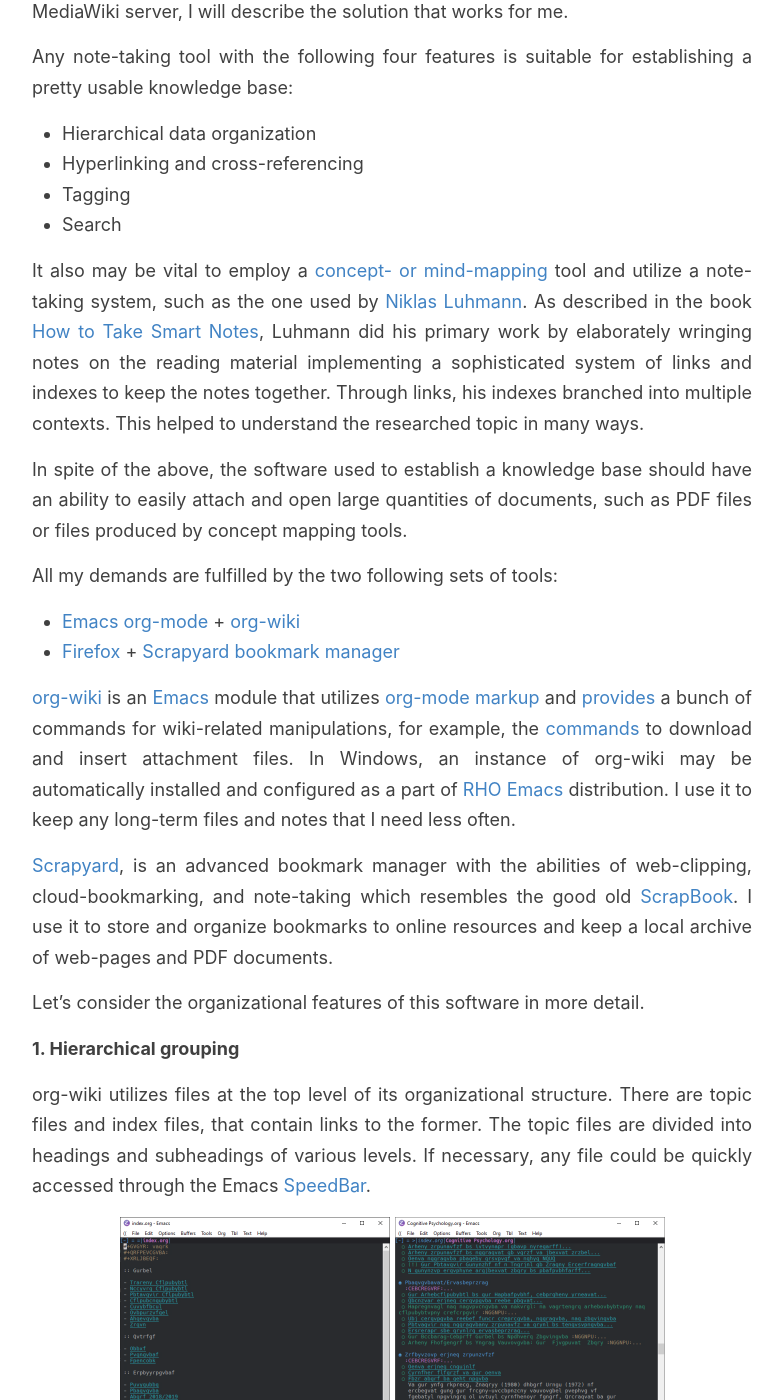
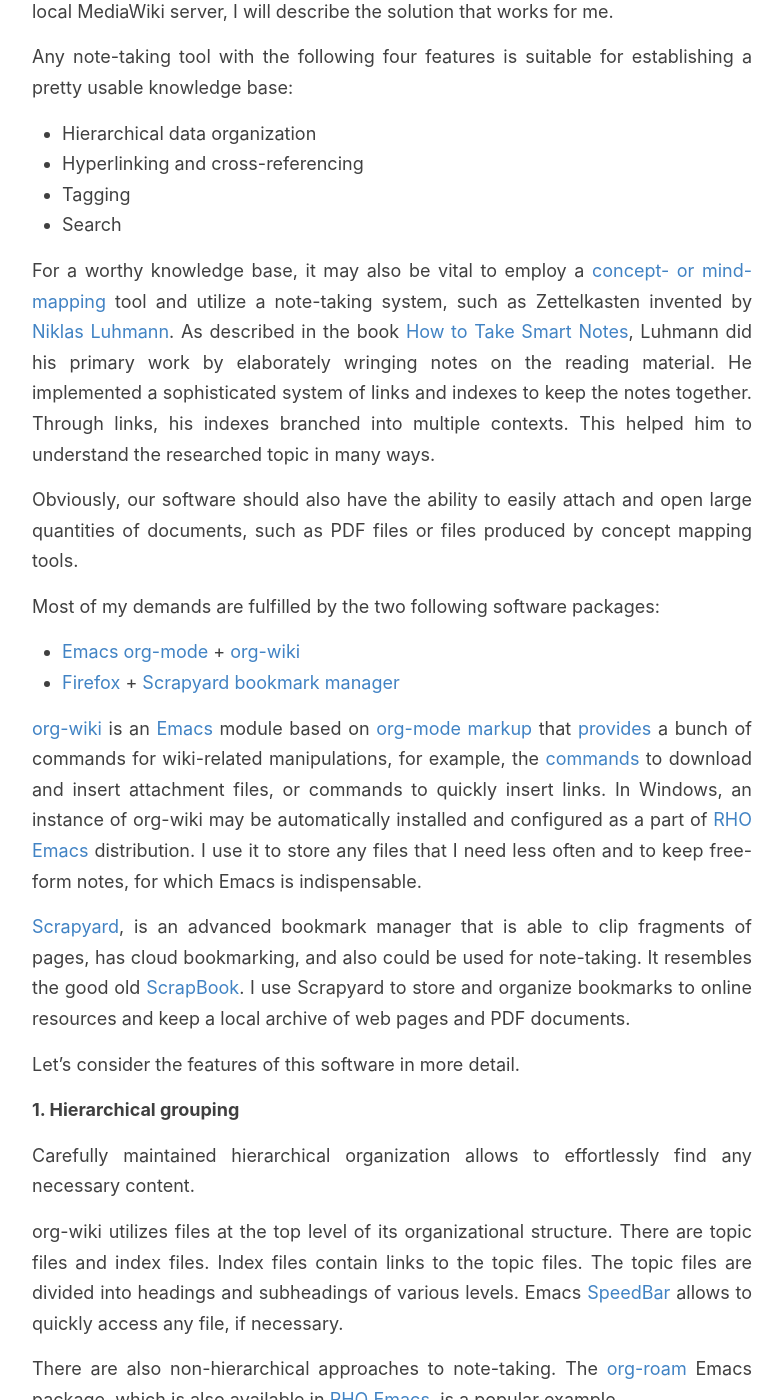
Before and after one commit to GChristensen/posts, a Jekyll site: the page built from _posts/2020-03-25-creating-personal-knowledge-base.md, in a window 1280 px wide and 1400 px high, scrolled down 353 px. Shown: the whole window, without its empty margins (248-1031 px from the left). Built offline with Jekyll 4.4.1, drawn with Linux system fonts in a browser that asks for light colours; some of the changed text lies outside the part shown.

Commit message:
post edit

````diff
--- a/_posts/2020-03-25-creating-personal-knowledge-base.md
+++ b/_posts/2020-03-25-creating-personal-knowledge-base.md
@@ -5,7 +5,7 @@
 ---
 
 Despite that there are gigabytes of writings on this topic, ranging
-from the recipes of managing a bunch of markdown files on GitHub to
+from the recipes for managing a bunch of markdown files on GitHub to
 the manuals for setting up a local MediaWiki server, I will describe
 the solution that works for me.
 
@@ -17,51 +17,56 @@
 * Tagging
 * Search
 
-It also may be vital to employ a [concept- or mind-mapping](https://en.wikipedia.org/wiki/Concept_map) tool and utilize a
-note-taking system, such as the one used by [Niklas Luhmann](https://en.wikipedia.org/wiki/Niklas_Luhmann).
+For a worthy knowledge base, it may also be vital to employ a [concept- or mind-mapping](https://en.wikipedia.org/wiki/Concept_map) tool and utilize a
+note-taking system, such as Zettelkasten invented by [Niklas Luhmann](https://en.wikipedia.org/wiki/Niklas_Luhmann).
 As described in the book [How to Take Smart Notes](https://www.goodreads.com/en/book/show/34507927), Luhmann did his
-primary work by elaborately wringing notes on the reading material implementing
+primary work by elaborately wringing notes on the reading material. He implemented
 a sophisticated system of links and indexes to keep the notes together. Through links, his indexes branched into
-multiple contexts. This helped to understand the researched topic in many ways.
+multiple contexts. This helped him to understand the researched topic in many ways.
 
-In spite of the above, the software used to establish a knowledge base should have an ability to
-easily attach and open large quantities of documents, such as PDF files or files produced by concept mapping tools.
+Obviously, our software should also have the ability to easily attach and open large quantities of documents,
+such as PDF files or files produced by concept mapping tools.
 
-All my demands are fulfilled by the two following sets of tools:
+Most of my demands are fulfilled by the two following software packages:
 
 * [Emacs org-mode](https://orgmode.org/) + [org-wiki](https://github.com/caiorss/org-wiki)
 * [Firefox](http://firefox.com) + [Scrapyard bookmark manager](https://addons.mozilla.org/en-US/firefox/addon/scrapyard/)
 
-[org-wiki](https://github.com/caiorss/org-wiki) is an [Emacs](http://emacs.org) module that utilizes
+[org-wiki](https://github.com/caiorss/org-wiki) is an [Emacs](http://emacs.org) module based on
 [org-mode markup](http://ergoemacs.org/emacs/emacs_org_markup.html)
-and [provides](https://caiorss.github.io/org-wiki/) a bunch of commands
-for wiki-related manipulations, for example, the [commands](https://github.com/caiorss/org-wiki#commands-to-download-files) to download and insert attachment files.
+that [provides](https://caiorss.github.io/org-wiki/) a bunch of commands
+for wiki-related manipulations, for example, the [commands](https://github.com/caiorss/org-wiki#commands-to-download-files) to download and insert attachment files,
+or commands to quickly insert links.
 In Windows, an instance of org-wiki may be automatically
 installed and configured as a part of [RHO Emacs](https://gchristensen.github.io/rho-emacs/) distribution.
-I use it to keep any long-term files and notes that I need less often.
+I use it to store any files that I need less often and to keep free-form notes, for which Emacs is indispensable.
 
-[Scrapyard](https://addons.mozilla.org/en-US/firefox/addon/scrapyard/), is an advanced bookmark manager with
-the abilities of web-clipping, cloud-bookmarking, and note-taking which
+[Scrapyard](https://addons.mozilla.org/en-US/firefox/addon/scrapyard/), is an advanced bookmark manager that
+is able to clip fragments of pages, has cloud bookmarking, and also could be used for note-taking. It
 resembles the good old [ScrapBook](https://en.wikipedia.org/wiki/ScrapBook).
-I use it to store and organize bookmarks to online resources and keep a
-local archive of web-pages and PDF documents.
+I use Scrapyard to store and organize bookmarks to online resources and keep a
+local archive of web pages and PDF documents.
 
-Let's consider the organizational features of this software in more detail.
+Let's consider the features of this software in more detail.
 
 **1. Hierarchical grouping**
 
+Carefully maintained hierarchical organization allows to effortlessly find any necessary content.
+
 org-wiki utilizes files at the top level of its organizational structure.
-There are topic files and index files, that contain links to the former. The topic files
-are divided into headings and subheadings of various levels. If necessary, any
-file could be quickly accessed through the Emacs [SpeedBar](https://www.emacswiki.org/emacs/SpeedBar).
+There are topic files and index files. Index files contain links to the topic files. The topic files
+are divided into headings and subheadings of various levels. Emacs [SpeedBar](https://www.emacswiki.org/emacs/SpeedBar)
+allows to quickly access any file, if necessary.
+
+There are also non-hierarchical approaches to note-taking. The [org-roam](https://orgroam.com) Emacs package, which is
+also available in [RHO Emacs](https://gchristensen.github.io/rho-emacs/), is a popular example.
 
 ![org-wiki hierarchy](/posts/images/org-wiki-hierarchy.png)
 
-Scrapyard utilizes shelves at its top level. Bookmarks and page archives could
+Scrapyard utilizes shelves at its top level. Bookmarks and page fragments could
 be grouped into hierarchical trees of folders.
 
 ![Scrapyard hierarchy](/posts/images/scrapyard-hierarchy.png)
-
 
 **2. Hyperlinking and cross-referencing**
 
@@ -72,20 +77,20 @@
 
 Scrapyard allows referring any bookmark or page archive from notes through
 a link with `ext+scrapyard://` protocol which requires a UUID of a
-referred item (see the addon help for more details).
+referred item (the addon help provides more details on linking).
 
 **3. Tagging**
 
 org-mode allows adding [tags](https://orgmode.org/manual/Tags.html) at the end
-of a headline, separated by colons and [search](https://orgmode.org/manual/Tag-Searches.html#Tag-Searches) by them.
+of a headline, separated by colons, and [searching](https://orgmode.org/manual/Tag-Searches.html#Tag-Searches) by them.
 
 Scrapyard also allows to specify tags inside bookmark properties and
 provides a special tag search mode.
 
 **4. Search**
 
-Both Scrapyard and Emacs provide search as a built-in feature in the former
-case and, for example, through the `lgrep` command in the recent.
+Both Scrapyard and Emacs provide search. It is a built-in feature in Scrapyard. In the org-mode it is necessary
+to use grep in all its possible Emacs flavors.
 
 ### Hyperlinking from org-wiki to Scrapyard and vice versa
 
@@ -132,11 +137,11 @@
 [[scrapyard:B79C8A274D0B4378835976C2B2554ACD][link text]]
 ```
 
-The link includes a Scrapyard UUID of the referred item which is available from the extended item properties.
+The link includes a Scrapyard UUID of the referred item, which is available from the extended item properties.
 
 #### Referencing from Scrapyard to org-wiki
 
-Since we assume that org-protocol is already configured in your system by RHO emacs,
+Since we assume that org-protocol is already configured in your system by RHO Emacs,
 just add the following code to your `.emacs` configuration file:
 
 ```clojure
@@ -153,7 +158,7 @@
 Add a unique `CUSTOM_ID` property to the headline being referred, for example,
 with the value `my_headline`.
 
-Now you can use the following links from Scrapyard notes in the Org format:
+Now you can use the following links from Scrapyard notes:
 
 ```
 [[org-protocol://open-reference?link=file:path/to/file.org::#my_headline][link text]]
````
Also changed, not shown: _posts/2019-09-01-custom-enso-commands.md (+43 -38 lines).
